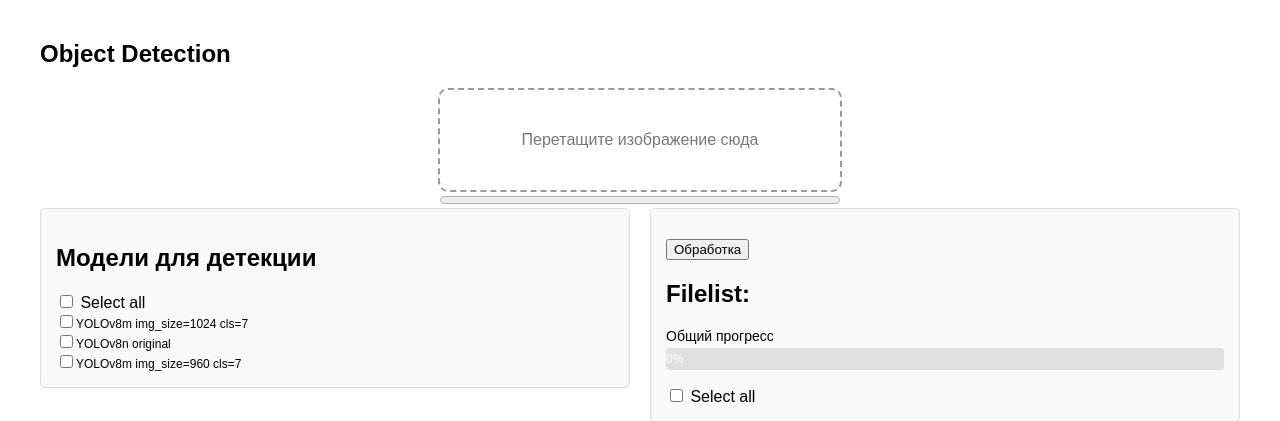
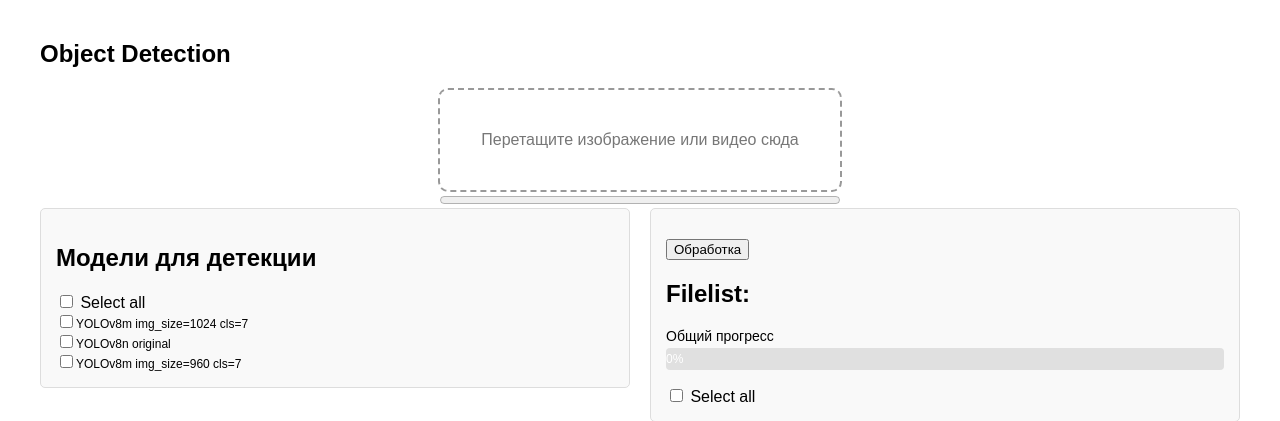
Before and after one commit to dimokode/visdrone, a Flask app: page / in a window 1280 px wide. Shown: the top 421 px of the page. Run offline with Flask 3, Linux system fonts and the light colour scheme; data that the repository does not hold is empty; parts of the project's set-up code (start-up, migrations or seed data) failed here and were passed over.

Commit message:
index.html updated

```diff
--- a/templates/index.html
+++ b/templates/index.html
@@ -22,7 +22,7 @@
 
     <div class="container-vertical">
         <div id="dropZone" class="drop-zone">
-            Перетащите изображение сюда
+            Перетащите изображение или видео сюда
         </div>
 
         <input type="file" id="fileInput" hidden multiple>
```
